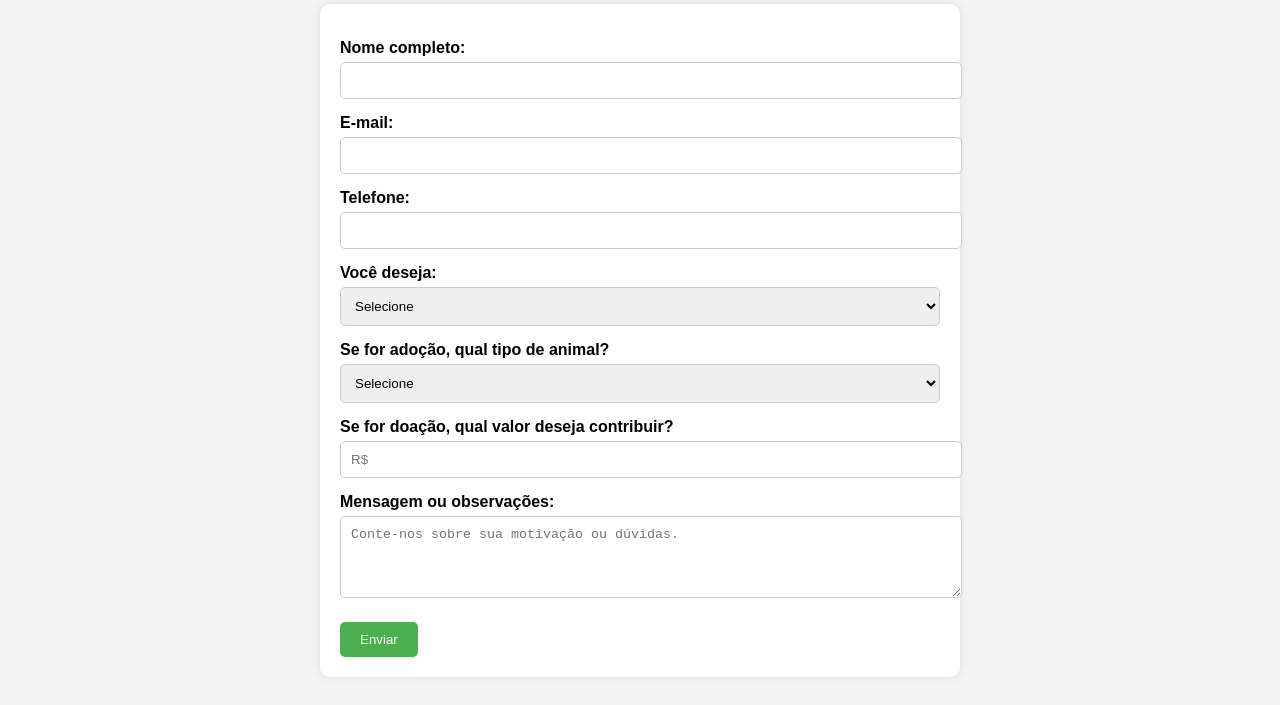
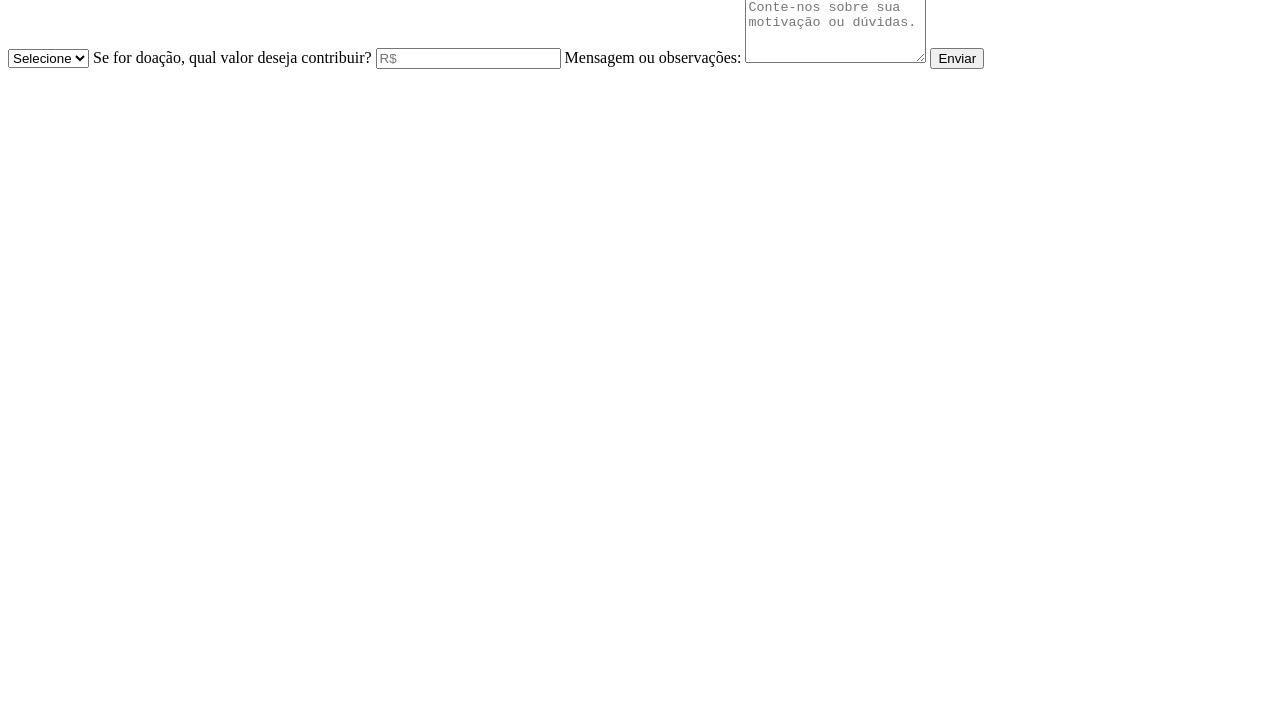
Before and after one commit to Laisma92/ProgramacaoWeb, a plain HTML site: page cadastro.html in a window 1280 px wide. Shown: the part 104-809 px from the top of the page. Drawn offline with Linux system fonts and the light colour scheme.

Commit message:
gitversion2

```diff
--- a/cadastro.html
+++ b/cadastro.html
@@ -4,49 +4,7 @@
   <meta charset="UTF-8">
   <meta name="viewport" content="width=device-width, initial-scale=1.0">
   <title>Formulário de Adoção ou Doação - ONG Amigão</title>
-  <style>
-    body {
-      font-family: Arial, sans-serif;
-      background-color: #f4f4f4;
-      padding: 20px;
-    }
-    h1 {
-      text-align: center;
-      color: #4CAF50;
-    }
-    form {
-      background-color: #fff;
-      padding: 20px;
-      border-radius: 10px;
-      max-width: 600px;
-      margin: auto;
-      box-shadow: 0 0 10px rgba(0,0,0,0.1);
-    }
-    label {
-      display: block;
-      margin-top: 15px;
-      font-weight: bold;
-    }
-    input, select, textarea {
-      width: 100%;
-      padding: 10px;
-      margin-top: 5px;
-      border-radius: 5px;
-      border: 1px solid #ccc;
-    }
-    button {
-      margin-top: 20px;
-      background-color: #4CAF50;
-      color: white;
-      border: none;
-      padding: 10px 20px;
-      border-radius: 5px;
-      cursor: pointer;
-    }
-    button:hover {
-      background-color: #45a049;
-    }
-  </style>
+
 </head>
 <body>
 
```
Also changed, not shown: projeto.html (+3 -23 lines).
